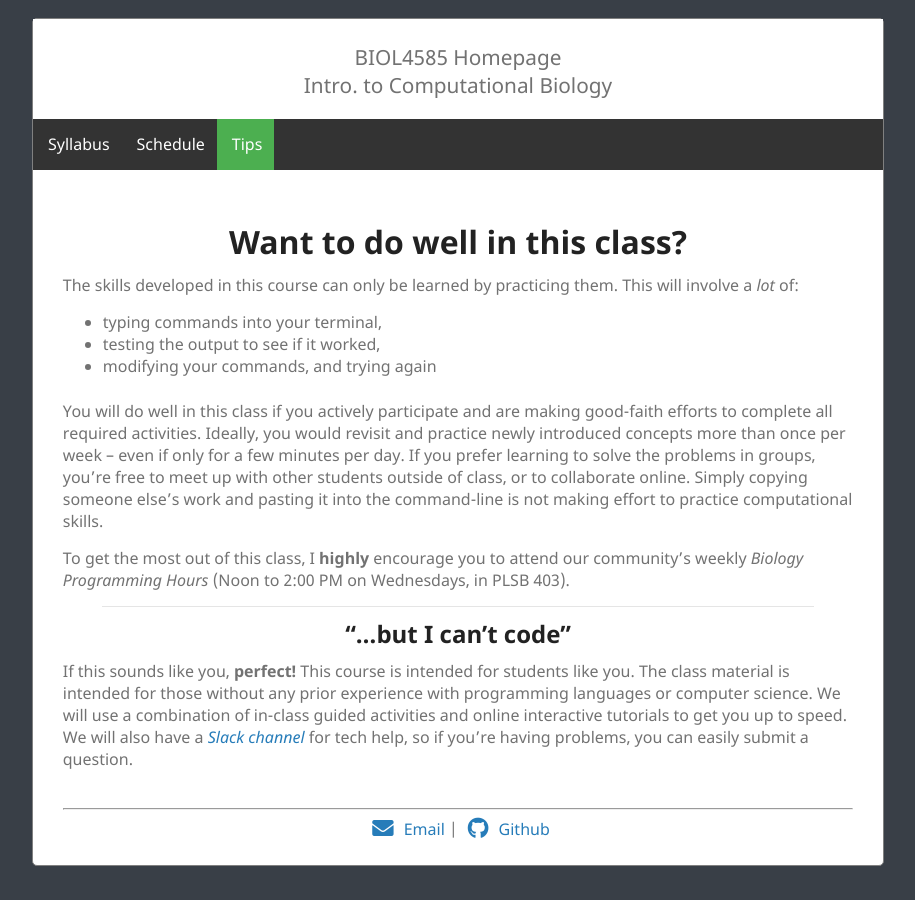
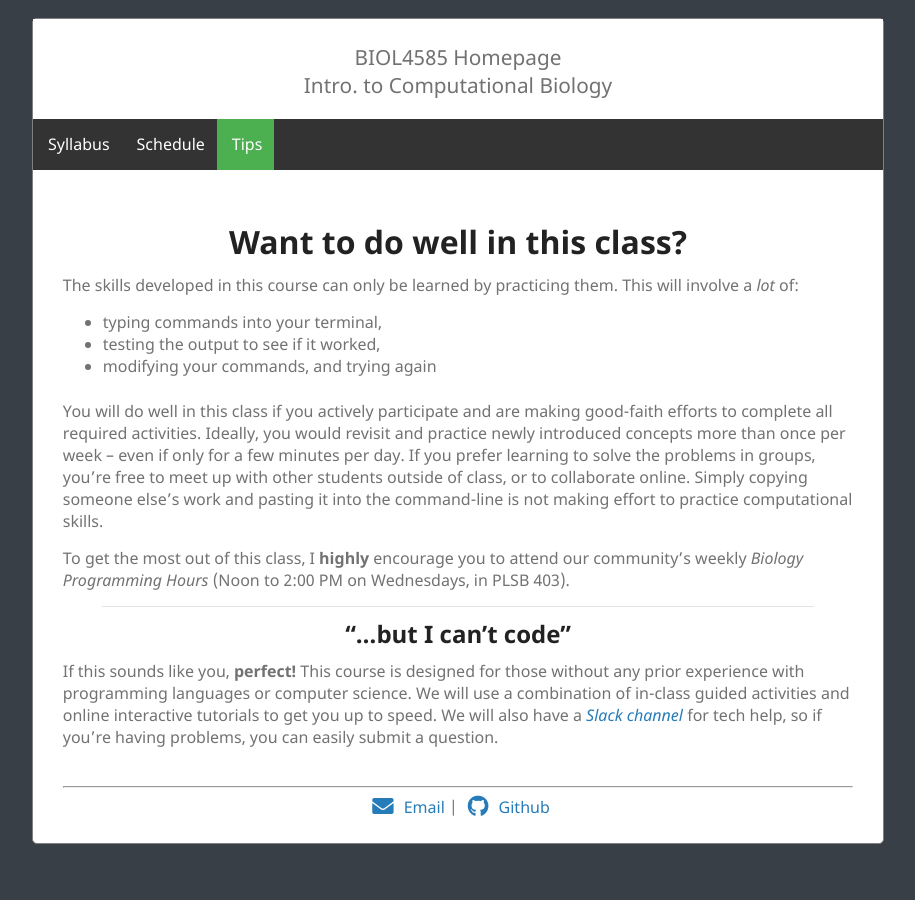
Before and after one commit to cory-weller/BIOL4585, a Jekyll site: the page built from how_to_succeed.md, in a window 1280 px wide. Shown: the whole page, without its empty margins (182-1097 px from the left). Built offline with Jekyll 4.4.1, drawn with Linux system fonts in a browser that asks for light colours.

Commit message:
update content

```diff
--- a/_layouts/default.html
+++ b/_layouts/default.html
@@ -23,9 +23,9 @@
 
     <div class="navbar">
         <ul>
-          <li><a class="{% if page.title == "BIOL4585 Homepage" %}active {% endif %}tooltipped tooltipped-s" href="index.html">Syllabus</a></li>
-          <li><a class="{% if page.title == "BIOL4585 Schedule" %}active {% endif %}tooltipped tooltipped-s" href="schedule.html">Schedule</a></li>
-          <li><a class="{% if page.title == "BIOL4585 Tips" %}active {% endif %}tooltipped tooltipped-s" href="how_to_succeed.html">Tips</a></li>
+          <li><a class="{% if page.title == "BIOL4585 | Syllabus" %}active {% endif %}tooltipped tooltipped-s" href="index.html">Syllabus</a></li>
+          <li><a class="{% if page.title == "BIOL4585 | Schedule" %}active {% endif %}tooltipped tooltipped-s" href="schedule.html">Schedule</a></li>
+          <li><a class="{% if page.title == "BIOL4585 | How To Succeed" %}active {% endif %}tooltipped tooltipped-s" href="how_to_succeed.html">Tips</a></li>
       </ul>
     </div>
 
--- a/how_to_succeed.md
+++ b/how_to_succeed.md
@@ -17,4 +17,4 @@ The skills developed in this course can only be learned by practicing them. This
 
 ## "...but I can't code"
 
- If this sounds like you, **perfect!** This course is intended for students like you. The class material is intended for those without any prior experience with programming languages or computer science. We will use a combination of in-class guided activities and online interactive tutorials to get you up to speed. We will also have a [*Slack channel*](http://biol4585sp19.slack.com/) for tech help, so if you're having problems, you can easily submit a question.
+ If this sounds like you, **perfect!** This course is designed for those without any prior experience with programming languages or computer science. We will use a combination of in-class guided activities and online interactive tutorials to get you up to speed. We will also have a [*Slack channel*](http://biol4585sp19.slack.com/) for tech help, so if you're having problems, you can easily submit a question.
```
Also changed, not shown: other parts of how_to_succeed.md (+1 -1 lines), index.md (+1 -1 lines), schedule.md (+1 -1 lines).
